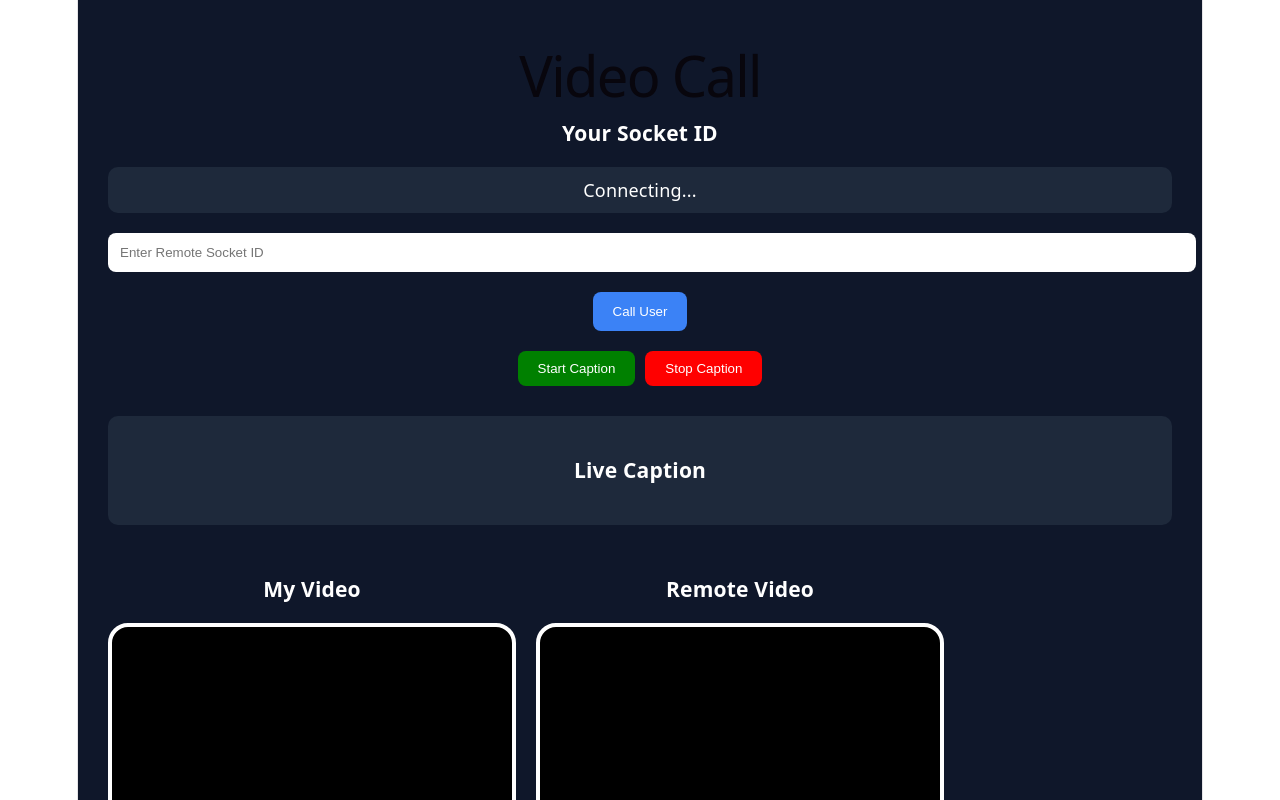
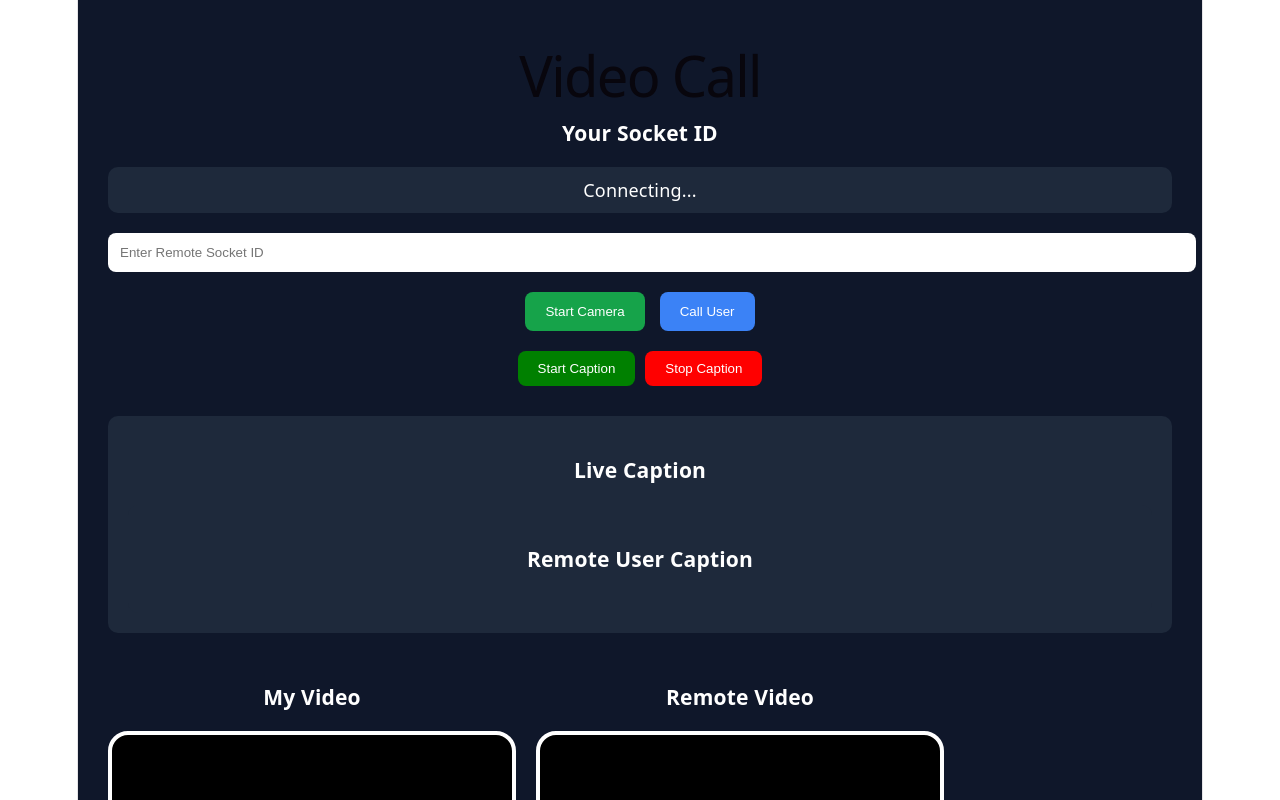
Before and after one commit to greeshmaa0902/isl-video-call-app, a React (Vite) app in the folder client/: page /call in a window 1280 px wide. Shown: the top 800 px of the page. Built offline with nearby package versions, Linux system fonts and the light colour scheme; no server answers.

Commit message:
Update video call client

```diff
--- a/client/src/pages/Call.jsx
+++ b/client/src/pages/Call.jsx
@@ -15,6 +15,7 @@ const Call = () => {
   const remoteVideoRef = useRef(null);
 
   const [stream, setStream] = useState(null);
+  const [cameraStarted, setCameraStarted] = useState(false);
   const [myId, setMyId] = useState("");
   const [remoteId, setRemoteId] =
     useState("");
@@ -33,7 +34,7 @@ const Call = () => {
 
 
   const [caption, setCaption] = useState("");
-
+  const [remoteCaption, setRemoteCaption] = useState("");
   const recognitionRef = useRef(null);
 
 
@@ -41,7 +42,7 @@ const Call = () => {
   const peerRef = useRef(null);
 
   useEffect(() => {
-    startVideo();
+
     if (SpeechRecognition) {
 
   const recognition = new SpeechRecognition();
@@ -65,6 +66,12 @@ const Call = () => {
     }
 
     setCaption(transcript);
+    if (remoteId) {
+     socket.emit("sendCaption", {
+     to: remoteId,
+     caption: transcript,
+     });
+    }
   };
 
   recognition.onerror = (e) => {
@@ -113,12 +120,16 @@ const Call = () => {
         peerRef.current.signal(signal);
       }
     });
+    socket.on("receiveCaption", (text) => {
+      setRemoteCaption(text);
+    });
 
     return () => {
       socket.off("connect");
       socket.off("me");
       socket.off("callUser");
       socket.off("callAccepted");
+      socket.off("receiveCaption");
     };
   }, []);
    const startListening = () => {
@@ -156,6 +167,7 @@ const stopListening = () => {
     console.log("CAMERA STARTED");
 
     setStream(currentStream);
+    setCameraStarted(true);
 
     if (localVideoRef.current) {
       localVideoRef.current.srcObject =
@@ -300,7 +312,21 @@ const stopListening = () => {
           marginBottom: "20px",
         }}
       />
-
+      <button
+  onClick={startVideo}
+  disabled={cameraStarted}
+  style={{
+    padding: "12px 20px",
+    background: cameraStarted ? "#6b7280" : "#16a34a",
+    color: "white",
+    border: "none",
+    borderRadius: "8px",
+    cursor: "pointer",
+    marginRight: "15px",
+  }}
+>
+  {cameraStarted ? "Camera Started" : "Start Camera"}
+</button>
       <button
         onClick={callUser}
         style={{
@@ -353,7 +379,25 @@ const stopListening = () => {
   }}
 >
   <h3>Live Caption</h3>
+  <div
+  style={{
+    marginTop: "20px",
+    background: "#1e293b",
+    padding: "20px",
+    borderRadius: "10px",
+  }}
+>
+  <h3>Remote User Caption</h3>
 
+  <p
+    style={{
+      fontSize: "20px",
+      color: "#38bdf8",
+    }}
+  >
+    {remoteCaption}
+  </p>
+</div>
   <p
     style={{
       fontSize: "20px",
```
